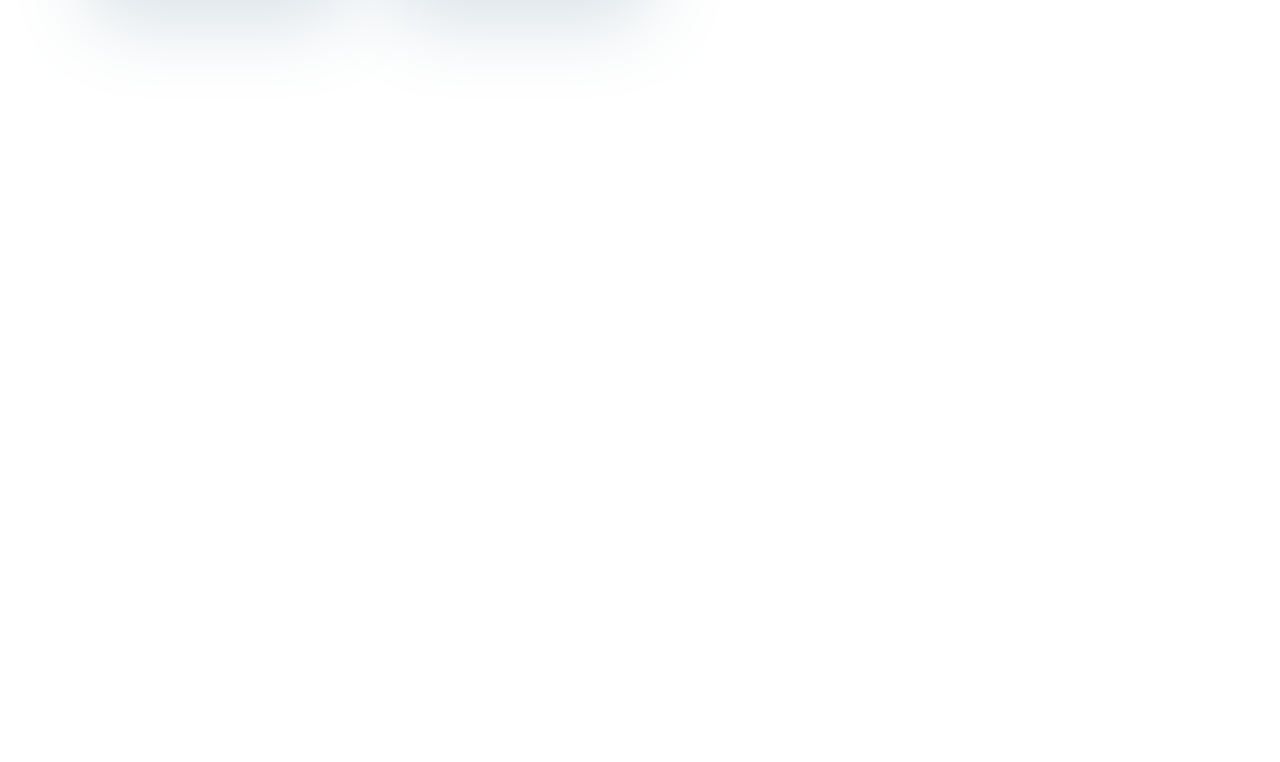
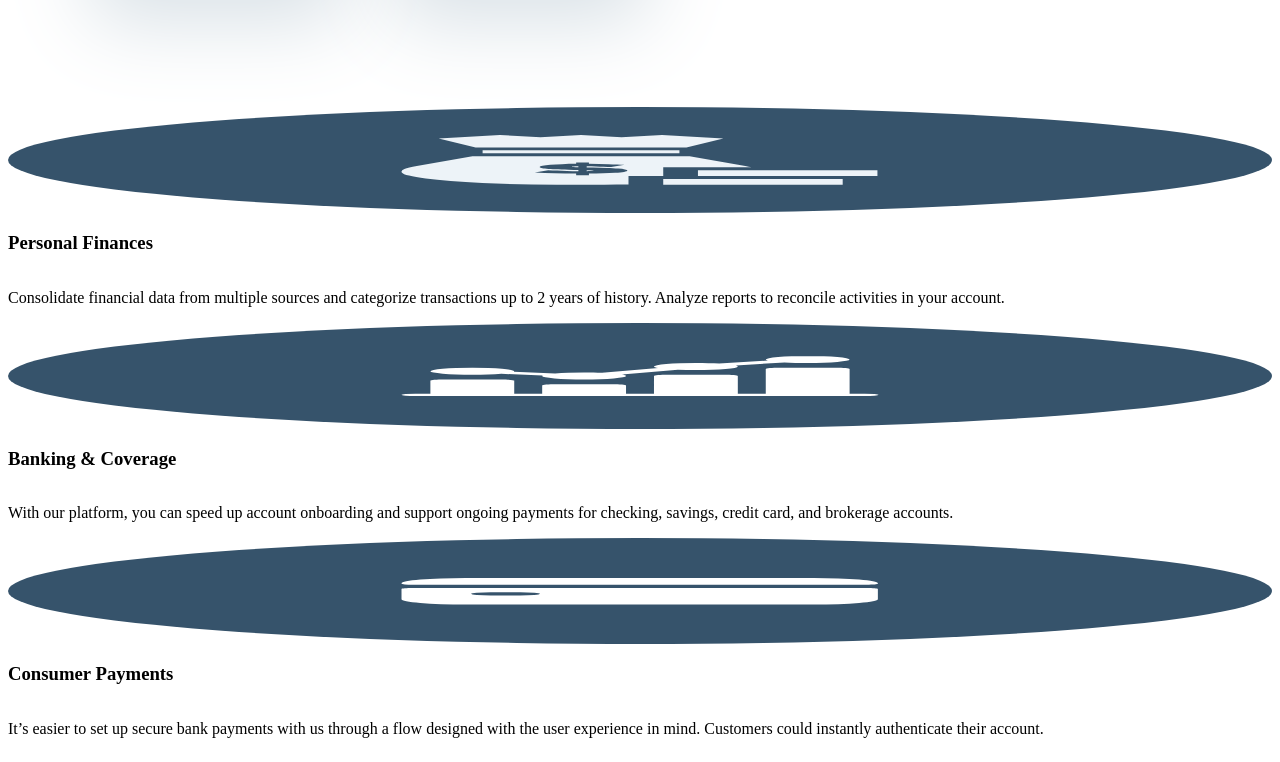
Before and after one commit to clf94-dev/pay-ap--web-react, a React (Create React App) app: page / in a window 1280 px wide. Shown: the part 2275-3037 px from the top of the page. Before the commit the page ends 2390 px from the top, so only its background shows below. Built offline with nearby package versions, Linux system fonts and the light colour scheme.

Commit message:
added features component in home page

```diff
--- /dev/null
+++ b/src/components/FeaturesCard.jsx
@@ -0,0 +1,19 @@
+import {Grid} from '@material-ui/core'
+import React from 'react'
+
+import PersonalD from './images/assets/home/desktop/icon-personal-finances.svg'
+import BankingD from './images/assets/home/desktop/icon-banking-and-coverage.svg'
+import CustomerD from './images/assets/home/desktop/icon-consumer-payments.svg'
+
+function FeaturesCard(props) {
+    const FeaturesImgD = [PersonalD, BankingD, CustomerD];
+    return (
+        <Grid container direction='column'>
+            <img src={FeaturesImgD[props.index]} alt={props.alt}/>
+            <h3>{props.title}</h3>
+            <p>{props.text}</p>
+        </Grid>
+    )
+}
+
+export default FeaturesCard
--- /dev/null
+++ b/src/components/FeaturesHome.jsx
@@ -0,0 +1,16 @@
+import { Grid } from '@material-ui/core'
+import React from 'react'
+import FeaturesCard from './FeaturesCard'
+import { FeaturesHomeInfo } from './FeaturesHomeInfo'
+
+function FeaturesHome() {
+    return (
+       <Grid container direction='row'>
+           {FeaturesHomeInfo.map((info) => {
+               return( <FeaturesCard key={info.index} index={info.index} title={info.title}text={info.text} alt={info.imgALT} /> )
+        })}
+       </Grid>
+    )
+}
+
+export default FeaturesHome
--- /dev/null
+++ b/src/components/FeaturesHomeInfo.js
@@ -0,0 +1,19 @@
+export const FeaturesHomeInfo = [{
+        index: 0,
+        title: 'Personal Finances',
+        text: 'Consolidate financial data from multiple sources and categorize transactions up to 2 years of history. Analyze reports to reconcile activities in your account. ',
+        imgALT: 'Personal Finances'
+    },
+    {
+        index: 1,
+        title: 'Banking & Coverage',
+        text: 'With our platform, you can speed up account onboarding and support ongoing payments for checking, savings, credit card, and brokerage accounts.',
+        imgALT: 'Banking & Coverage'
+    },
+    {
+        index: 2,
+        title: 'Consumer Payments',
+        text: 'It’s easier to set up secure bank payments with us through a flow designed with the user experience in mind. Customers could instantly authenticate their account.',
+        imgALT: 'Consumer Payments'
+    }
+]
--- a/src/components/pages/Home.jsx
+++ b/src/components/pages/Home.jsx
@@ -1,5 +1,6 @@
 import React from 'react'
 import Companies from '../Companies'
+import FeaturesHome from '../FeaturesHome'
 import MiddleHome from '../MiddleHome'
 import TopHome from '../TopHome'
 
@@ -9,6 +10,7 @@ function Home() {
             <TopHome />
             <Companies/>
             <MiddleHome/>
+            <FeaturesHome/>
         </div>
     )
 }
```
